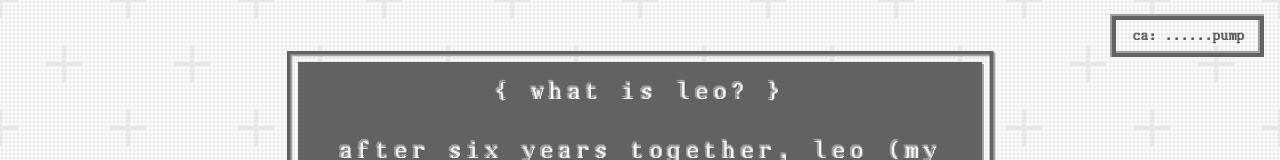
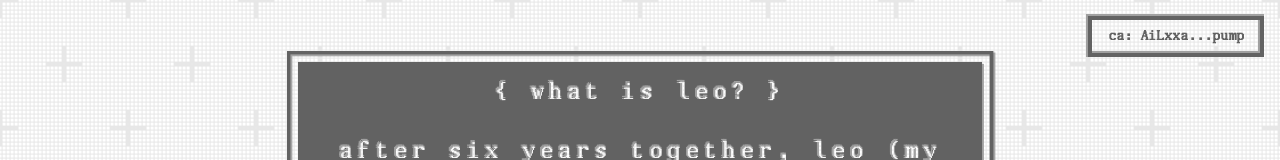
Before and after one commit to leorestored/leo-restored, a website: page o/about.html in a window 1280 px wide. Shown: the top 160 px of the page. Drawn offline with Linux system fonts and the light colour scheme.

Commit message:
ca update

```diff
--- a/o/about.html
+++ b/o/about.html
@@ -9,7 +9,7 @@
     <link rel="icon" type="image/png" href="/textures/leologo.png">
 </head>
 <body class="flex">
-    <button id="copy-address" class="copy-button" data-full-text="..."></button>
+    <button id="copy-address" class="copy-button" data-full-text="AiLxxavj33VYzBfUoYUu6mTsiAb8AQzbP738xmLvpump"></button>
     <div id="motd" class="flex bivert">
         <div>
             <p>{ what is leo? }</p>
```
Also changed, not shown: o/challenges.html (+1 -1 lines), o/donations.html (+1 -1 lines), o/first.html (+1 -1 lines), o/leo.html (+1 -1 lines), o/logs.html (+1 -1 lines), o/second.html (+1 -1 lines).
